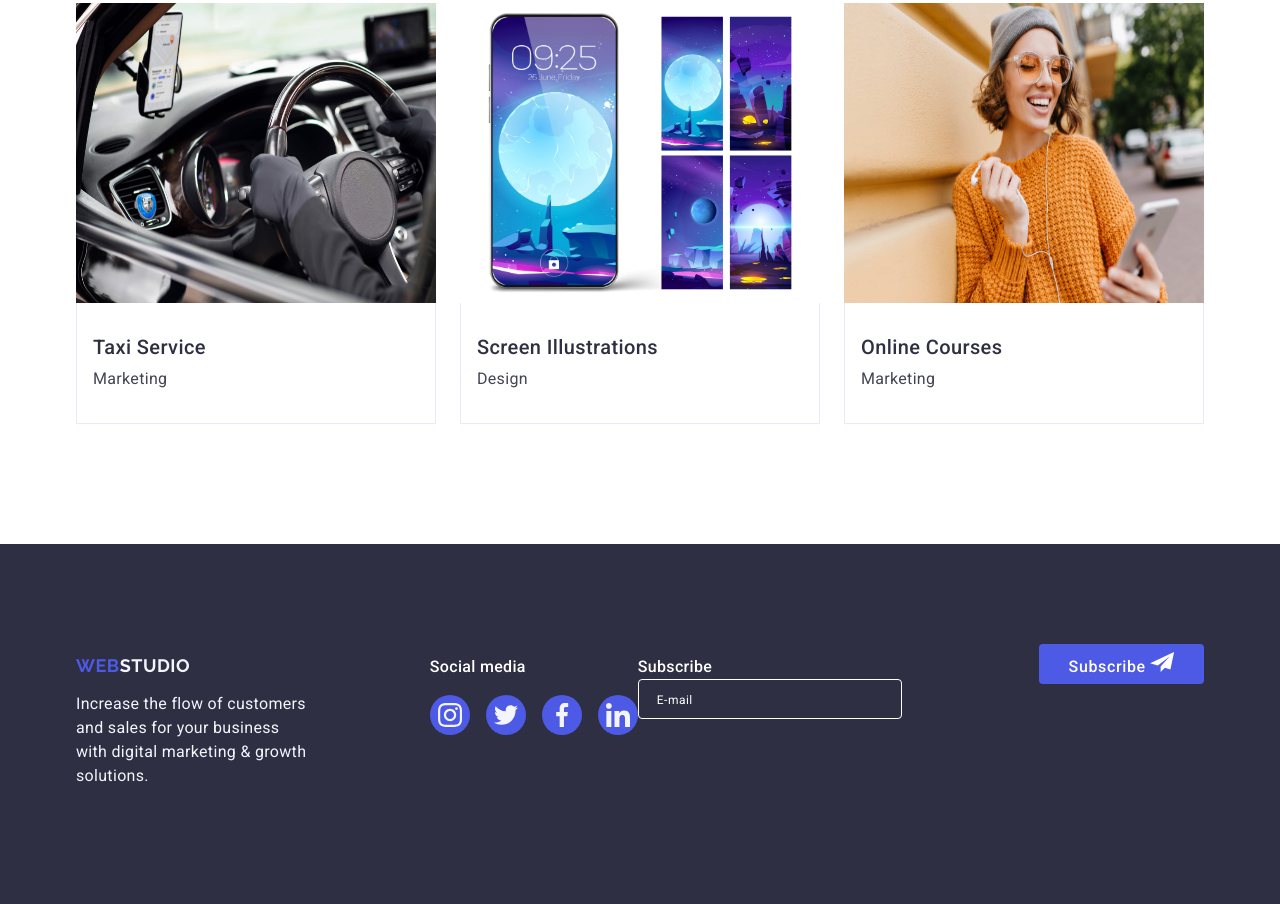
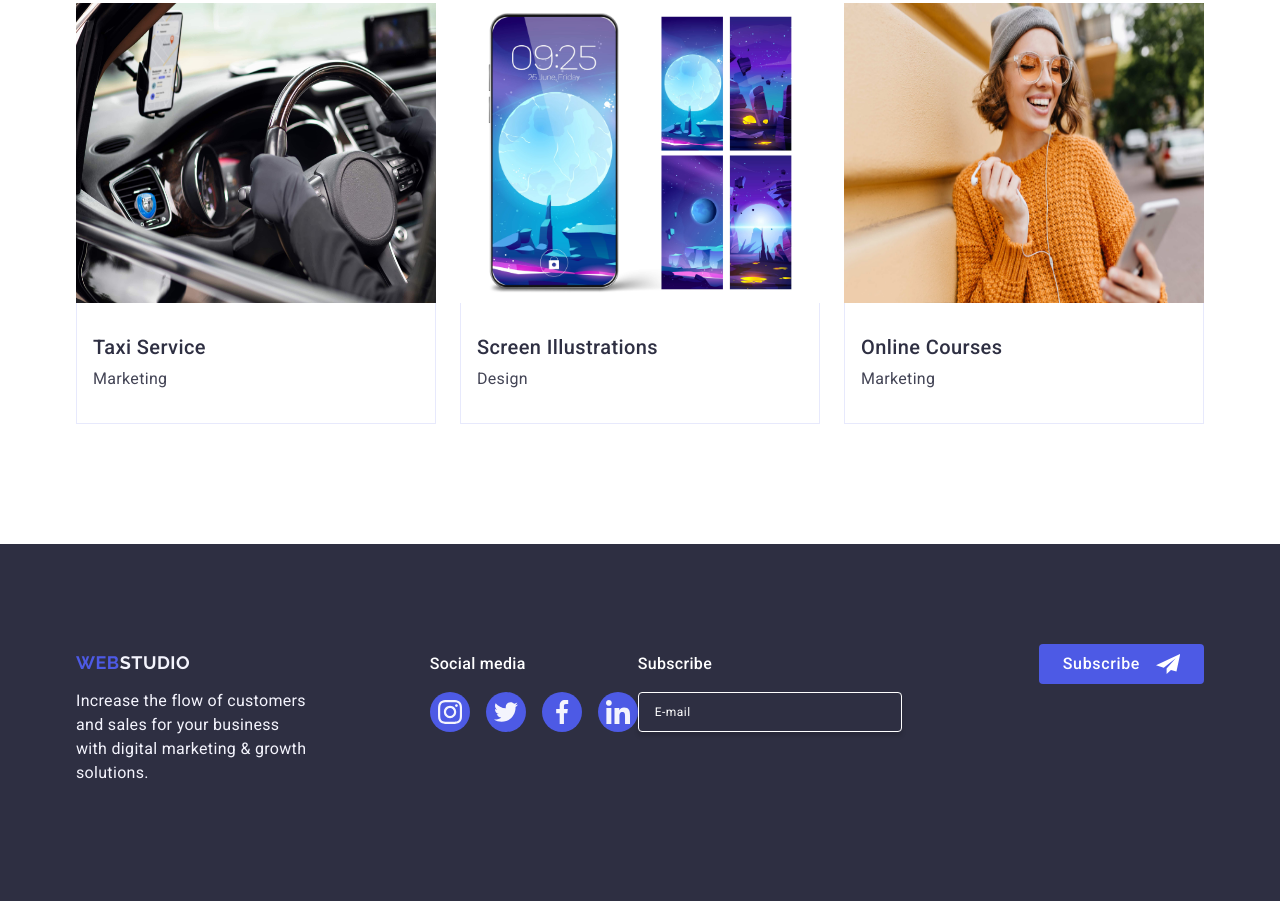
Before and after one commit to denys-a914y/goit-markup-hw-05, a plain HTML site: page index.html in a window 1280 px wide. Shown: the part 2615-3519 px from the top of the page. Drawn offline with nearby package versions, Linux system fonts and the light colour scheme.

Commit message:
hihihiha

```diff
--- a/css/styles.css
+++ b/css/styles.css
@@ -735,8 +735,13 @@ font-size: 16px;
 line-height: 1.5;
 letter-spacing: 0.02em;
 color: #fff;
+margin-bottom: 16px;
 }
+.footer-form{
+  gap: 24px;
 
+  display: flex
+}
 .email-sub{
 
 
@@ -745,29 +750,40 @@ border: 1px solid #fff;
 border-radius: 4px;
 width: 264px;
 height: 40px;
-background: transparent;
+background-color: transparent;
+font-size: 12px;
+line-height: 2;
+letter-spacing: 0.04em;
+padding-left: 16px;
+box-shadow: 0px 4px 4px rgba(0, 0, 0, 0.15);
+border-radius: 4px;
+color: #ffffff;
 }
 
 .email-sub::placeholder{
     font-family: "Roboto", sans-serif;
   font-weight: 400;
-  font-size: 12px;
+
 
 /* line-height: 24px; */
-  line-height: 2;
-  letter-spacing: 0.04em;
+
+
   color: #fff;
-  padding-left: 16px;
+
 
 
 }
 
 .sub-button{
+  display: flex;
+  justify-content: center;
+  align-items: center;
   border-radius: 4px;
 padding: 8px 24px;
-width: 165px;
+min-width: 165px;
 height: 40px;
-background: #4d5ae5;
+background-color: #4d5ae5;
+ cursor: pointer;
 
 
 font-family: "Roboto", sans-serif;
@@ -777,13 +793,14 @@ font-size: 16px;
 /* line-height: 24px; */
 line-height: 1.5;
 letter-spacing: 0.04em;
-text-align: center;
+
 color: #fff;
 border: none;
 
 }
 .icon-icon-send{
   fill: #fff;
+  margin-left: 16px;
 }
 
 
--- a/index.html
+++ b/index.html
@@ -481,15 +481,20 @@
                     </div>
                     <div class="subscribe">
                         <p class="par-sub">Subscribe</p>
-                        <input type="text" name="" id="subs" placeholder="E-mail" class="email-sub">
+                        <form class="footer-form">
+                        <label class="label-foot" for="subs">
+                        <input type="email" name="sub-name" id="subs" placeholder="E-mail" class="email-sub">
+                        </label>
+
 
 
                     </div>
                     <div>
-                    <button type="button" class="sub-button">Subscribe <svg class="icon-icon-send" width="24px" height="20px">
+                    <button type="submit" class="sub-button">Subscribe <svg class="icon-icon-send" width="24px" height="24px">
                             <use href="./images/icons.svg#icon-icon-send"></use>
                     </svg></button>
                          </div>
+                    </form>
 
                 </div>
 
```
